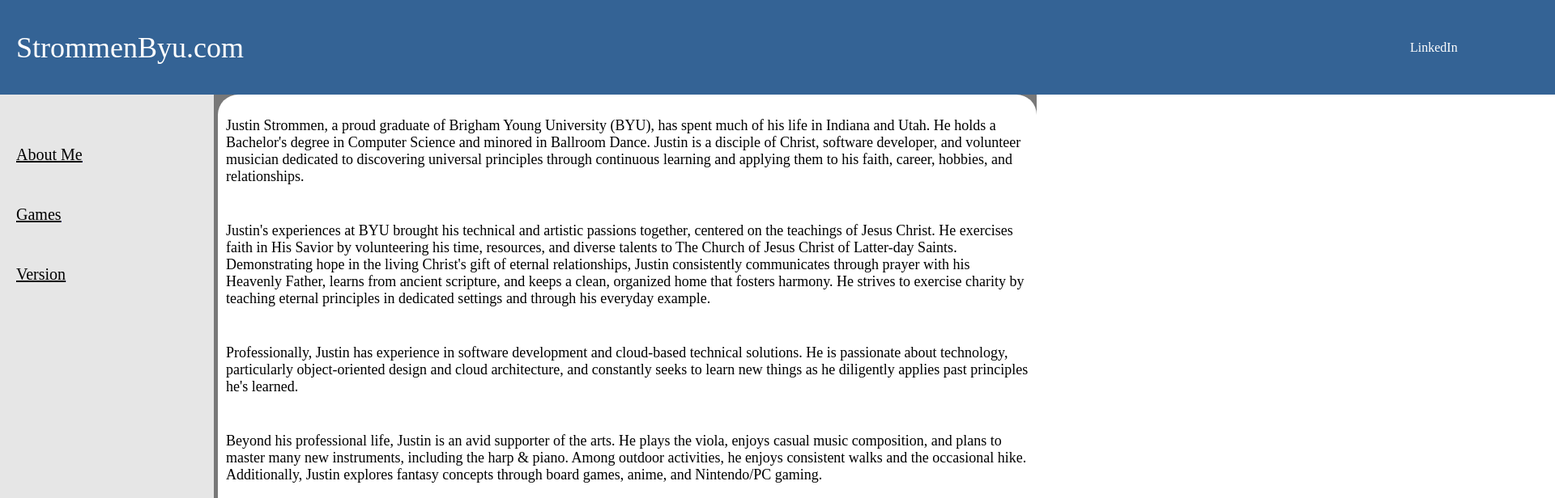
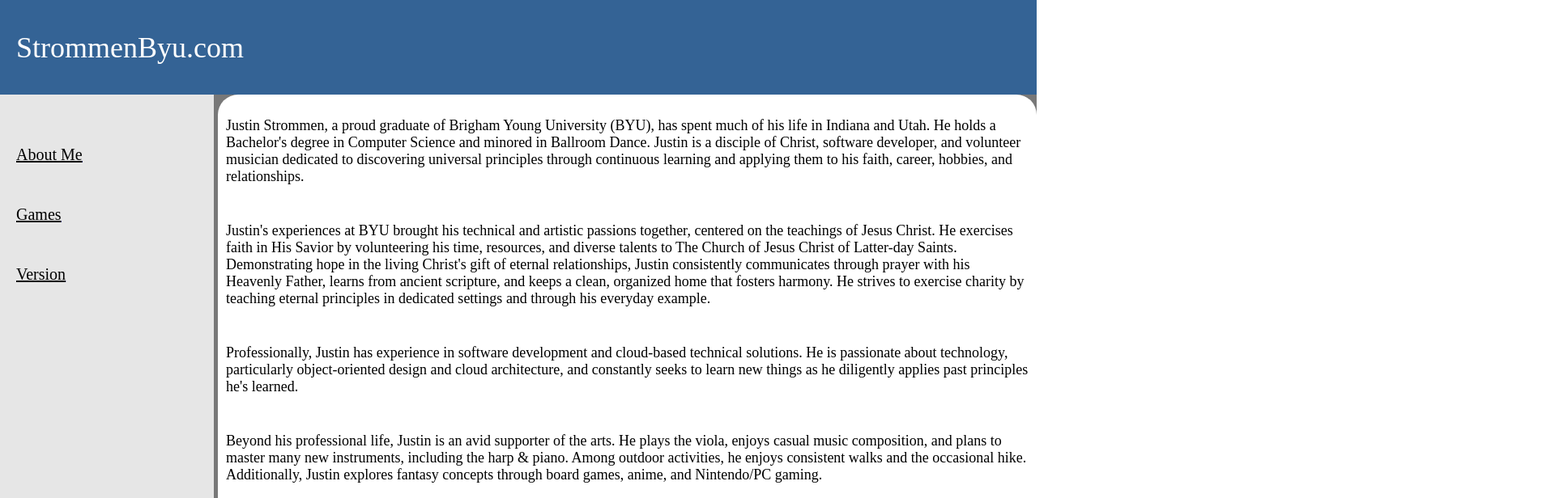
Before and after one commit to jpstrommen95/strommen-byu-app, a React (Create React App) app: page / in a window 1280 px wide. Shown: the top 616 px of the page at 81% size, 1920 px wide, since content can reach past the window. Built offline with nearby package versions, Linux system fonts and the light colour scheme.

Commit message:
feat(styling): tweak misc styling

```diff
--- a/src/index.css
+++ b/src/index.css
@@ -1,8 +1,13 @@
+body {
+  margin: 0px;
+}
+
 /*
 Color Styles
 https://www.figma.com/design/rA3HpXiwjwn1FSrD0nfiGD/strommen-byu-app?node-id=2317-93
 */
 .app {
+  /* Color Var Declarations */
   --brand-100: #73ACE5;
   --brand-300: #3D79B5;
   --brand-500: #346395;
@@ -29,6 +34,9 @@
   --neutral-700: #787878;
   --black-and-white-white: #FFF;
   --black-and-white-black: #000;
+
+  /* layout */
+  height: 1000px;
 }
 
 /*
@@ -123,12 +131,12 @@
 .top-menu {
   /* layout */
   display: flex;
-  width: 1920px;
   height: 100px;
   padding: 8.5px 72px 8.5px 20px;
   align-items: center;
-  gap: 1440px;
+  gap: 1440px; /* FIXME relative sizing */
   flex-shrink: 0;
+  align-self: stretch;
 
   /* style */
   background: var(--brand-500, #346395);
@@ -157,6 +165,7 @@
   gap: 5px;
   flex: 1 0 0;
   align-self: stretch;
+  height: 100%;
 
   /* style */
   background: var(--neutral-700, #787878);
@@ -201,7 +210,7 @@
 
 /* Component Styles - Nav - Page Content */
 
-.page-content {
+.page-content { /* FIXME unused */
   /* Warn: drift from figma */
   flex-grow: 1;
   width: 1656px;
@@ -273,12 +282,3 @@
 .game-info {
   margin-left: 20px;
 }
-
-body {
-  font: 14px "Century Gothic", Futura, sans-serif;
-  margin: 0px;
-}
-
-ol, ul {
-  padding-left: 30px;
-}
```
